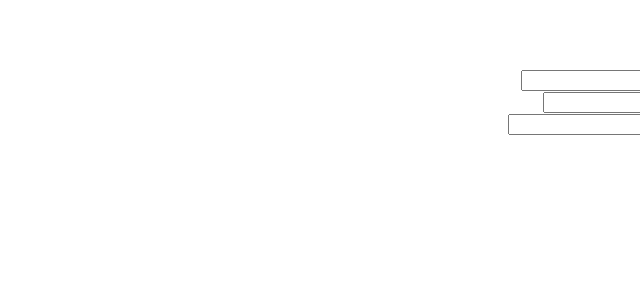
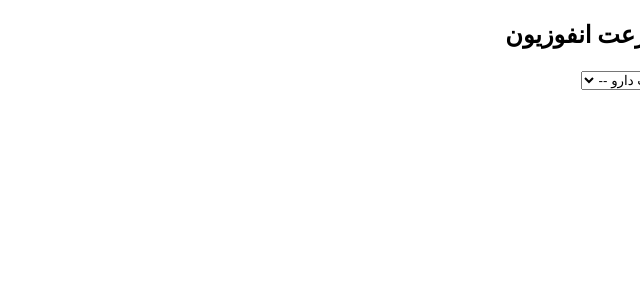
Before and after one commit to mohsenjamalpoor/lab, a React (Create React App) app: page /drip in a window 1280 px wide. Shown: the top 300 px of the page, without its empty margins (640-1280 px from the left). Built offline with nearby package versions, Linux system fonts and the light colour scheme.

Commit message:
change drip

```diff
--- a/src/components/DripCalculator.jsx
+++ b/src/components/DripCalculator.jsx
@@ -1,25 +1,121 @@
+
 import React, { useState } from 'react';
 
+const drugOptions = [
+  { name: 'داروی عمومی', value: 'general' },
+  { name: 'هپارین', value: 'heparin' },
+  { name: 'لابتولول', value: 'labetalol' },
+  { name: 'نوراپی‌نفرین', value: 'norepinephrine' },
+];
+
 export default function DripCalculator() {
+  const [drugType, setDrugType] = useState('');
   const [totalVolume, setTotalVolume] = useState('');
   const [totalMedical, setTotalMedical] = useState('');
   const [doctorOrder, setDoctorOrder] = useState('');
+  const [ampouleCount, setAmpouleCount] = useState('1');
   const [result, setResult] = useState(null);
 
+  const calculators = {
+    heparin: () => {
+      const divisor = ampouleCount === '1' ? 100 : 200;
+      const rate = parseFloat(doctorOrder) / divisor;
+      return ` سرعت تزریق هپارین: ${rate.toFixed(2)} ml/hr`;
+    },
+
+    labetalol: () => {
+      const rate = parseFloat(doctorOrder) / 5;
+      return ` سرعت تزریق لابتولول: ${rate.toFixed(2)} ml/hr`;
+    },
+
+    norepinephrine: () => {
+      const rate = (parseFloat(doctorOrder) * 60 * parseFloat(totalVolume)) / parseFloat(totalMedical);
+      return ` سرعت تزریق نوراپی‌نفرین: ${rate.toFixed(2)} ml/hr`;
+    },
+
+    general: () => {
+      const rate = (parseFloat(totalVolume) * parseFloat(doctorOrder)) / parseFloat(totalMedical);
+      return ` سرعت انفوزیون: ${rate.toFixed(2)} ml/hr`;
+    },
+  };
+
   const calculateDripRate = () => {
-    if (!totalVolume || !totalMedical || !doctorOrder) {
+    if (!drugType || !doctorOrder || (drugType === 'general' && (!totalVolume || !totalMedical))) {
       setResult('لطفا تمام فیلدها را پر کنید.');
       return;
     }
 
-    const rate = (parseFloat(totalVolume) * parseFloat(doctorOrder)) / parseFloat(totalMedical);
-    setResult(`سرعت انفوزیون : ${rate.toFixed(2)} سی سی در ساعت `);
+    const calculate = calculators[drugType];
+    if (calculate) {
+      setResult(calculate());
+    } else {
+      setResult('نوع دارو نامعتبر است.');
+    }
   };
 
   return (
     <div className="max-w-md mx-auto bg-white p-6 rounded-xl shadow-md mt-5">
-      <h2 className="text-xl font-bold mb-4 text-center text-blue-700">محاسبه دریپ</h2>
+      <h2 className="text-xl font-bold mb-4 text-center text-blue-700">محاسبه سرعت انفوزیون</h2>
 
+      <div className="mb-4">
+        <label className="block text-gray-700">نوع دارو:</label>
+        <select
+          className="w-full border rounded p-2 mt-1"
+          value={drugType}
+          onChange={(e) => {
+            setDrugType(e.target.value);
+            setResult(null);
+          }}
+        >
+          <option value="">-- انتخاب دارو --</option>
+          {drugOptions.map((drug) => (
+            <option key={drug.value} value={drug.value}>
+              {drug.name}
+            </option>
+          ))}
+        </select>
+      </div>
+
+      {drugType === 'heparin' && (
+        <>
+          <div className="mb-4">
+            <label className="block text-gray-700">تعداد آمپول در ۵۰ سی‌سی:</label>
+            <select
+              className="w-full border rounded p-2 mt-1"
+              value={ampouleCount}
+              onChange={(e) => setAmpouleCount(e.target.value)}
+            >
+              <option value="1">۱ آمپول</option>
+              <option value="2">۲ آمپول</option>
+            </select>
+          </div>
+
+          <div className="mb-4">
+            <label className="block text-gray-700">دستور پزشک (واحد/kg/hr):</label>
+            <input
+              type="number"
+              className="w-full border rounded p-2 mt-1"
+              value={doctorOrder}
+              onChange={(e) => setDoctorOrder(e.target.value)}
+            />
+          </div>
+        </>
+      )}
+
+      {drugType === 'labetalol' && (
+        <div className="mb-4">
+          <label className="block text-gray-700">دستور پزشک (mg/min):</label>
+          <input
+            type="number"
+            className="w-full border rounded p-2 mt-1"
+            value={doctorOrder}
+            onChange={(e) => setDoctorOrder(e.target.value)}
+          />
+        </div>
+      )}
+
+      {drugType === 'norepinephrine' && (
+        <>
           <div className="mb-4">
             <label className="block text-gray-700">حجم محلول (ml):</label>
             <input
@@ -31,7 +127,41 @@ export default function DripCalculator() {
           </div>
 
           <div className="mb-4">
-        <label className="block text-gray-700"> کل دارو (mg):</label>
+            <label className="block text-gray-700">کل دارو (mcg):</label>
+            <input
+              type="number"
+              className="w-full border rounded p-2 mt-1"
+              value={totalMedical}
+              onChange={(e) => setTotalMedical(e.target.value)}
+            />
+          </div>
+
+          <div className="mb-4">
+            <label className="block text-gray-700">دستور پزشک (mcg/min):</label>
+            <input
+              type="number"
+              className="w-full border rounded p-2 mt-1"
+              value={doctorOrder}
+              onChange={(e) => setDoctorOrder(e.target.value)}
+            />
+          </div>
+        </>
+      )}
+
+      {drugType === 'general' && (
+        <>
+          <div className="mb-4">
+            <label className="block text-gray-700">حجم محلول (ml):</label>
+            <input
+              type="number"
+              className="w-full border rounded p-2 mt-1"
+              value={totalVolume}
+              onChange={(e) => setTotalVolume(e.target.value)}
+            />
+          </div>
+
+          <div className="mb-4">
+            <label className="block text-gray-700">کل دارو (mg):</label>
             <input
               type="number"
               className="w-full border rounded p-2 mt-1"
@@ -49,6 +179,8 @@ export default function DripCalculator() {
               onChange={(e) => setDoctorOrder(e.target.value)}
             />
           </div>
+        </>
+      )}
 
       <button
         onClick={calculateDripRate}
@@ -58,9 +190,7 @@ export default function DripCalculator() {
       </button>
 
       {result && (
-        <div className="mt-4 text-center font-semibold text-green-700">
-          {result}
-        </div>
+        <div className="mt-4 text-center font-semibold text-green-700">{result}</div>
       )}
     </div>
   );
```
Lines whose indentation alone changed are shown as unchanged.
